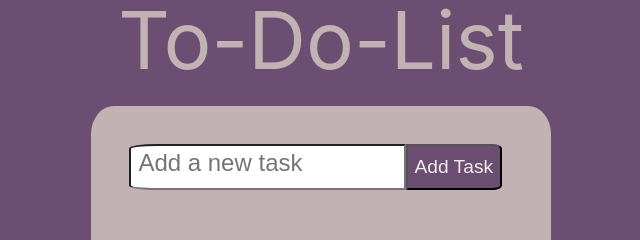
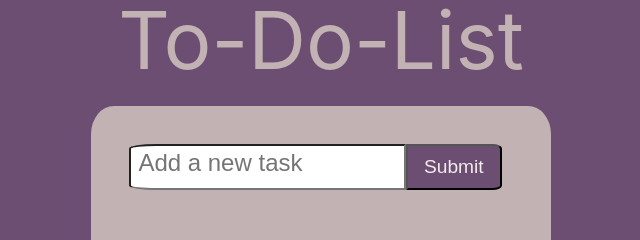
Before and after one commit to Owlynn/ToDoReact, a React (Create React App) app: page / in a window 1280 px wide. Shown: the top 240 px of the page, without its empty margins (319-959 px from the left). Built offline with nearby package versions, Linux system fonts and the light colour scheme.

Commit message:
Transformation du button ajouter par un submit

```diff
--- a/src/components/ListContainer/ListContainer.js
+++ b/src/components/ListContainer/ListContainer.js
@@ -24,7 +24,7 @@ class ListContainer extends React.Component{
       return itemArray.sort((a, b) => a.isChecked < b.isChecked ? -1 : 1);
     }
 
-    pushInArray(){
+    pushInArray(event){
       if (!this.state.userInput){
         return alert('the input field is empty')
       }
@@ -37,6 +37,7 @@ class ListContainer extends React.Component{
 
       this.setState({ itemArray: workingArray })
       document.getElementById('text-input').value = "";
+      event.preventDefault()
     }
 
 
@@ -73,14 +74,11 @@ class ListContainer extends React.Component{
     render(){
         return (
             <div className='list-container'>
-               <div>
-                  <div className = "item-input">
+                  <form className = "item-input">
                       <input type="text" id="text-input" name="text-input" placeholder='Add a new task' value={this.state.userInput} onChange={this.handleUserInputChange}/>
-                      <button className="add-task" onClick={this.pushInArray}>Add Task</button>
-                  </div>
-                </div>
+                      <input type='submit' className="add-task" onClick={this.pushInArray}/>
+                  </form>
 
-            <fieldset>
 
             {
               this.state.itemArray.map(
@@ -90,8 +88,7 @@ class ListContainer extends React.Component{
               )
             }
 
-            </fieldset>
-        </div>
+            </div>
         )
     }
 }
```
